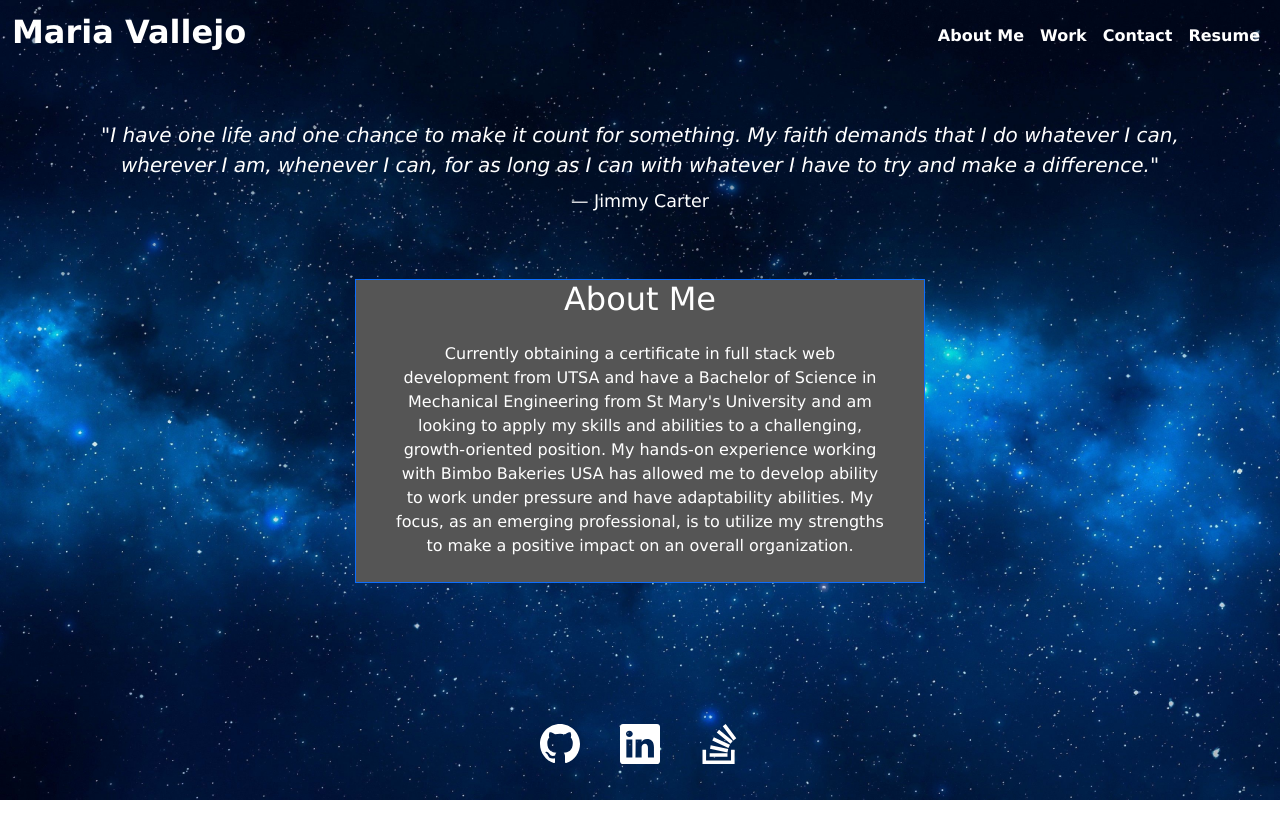
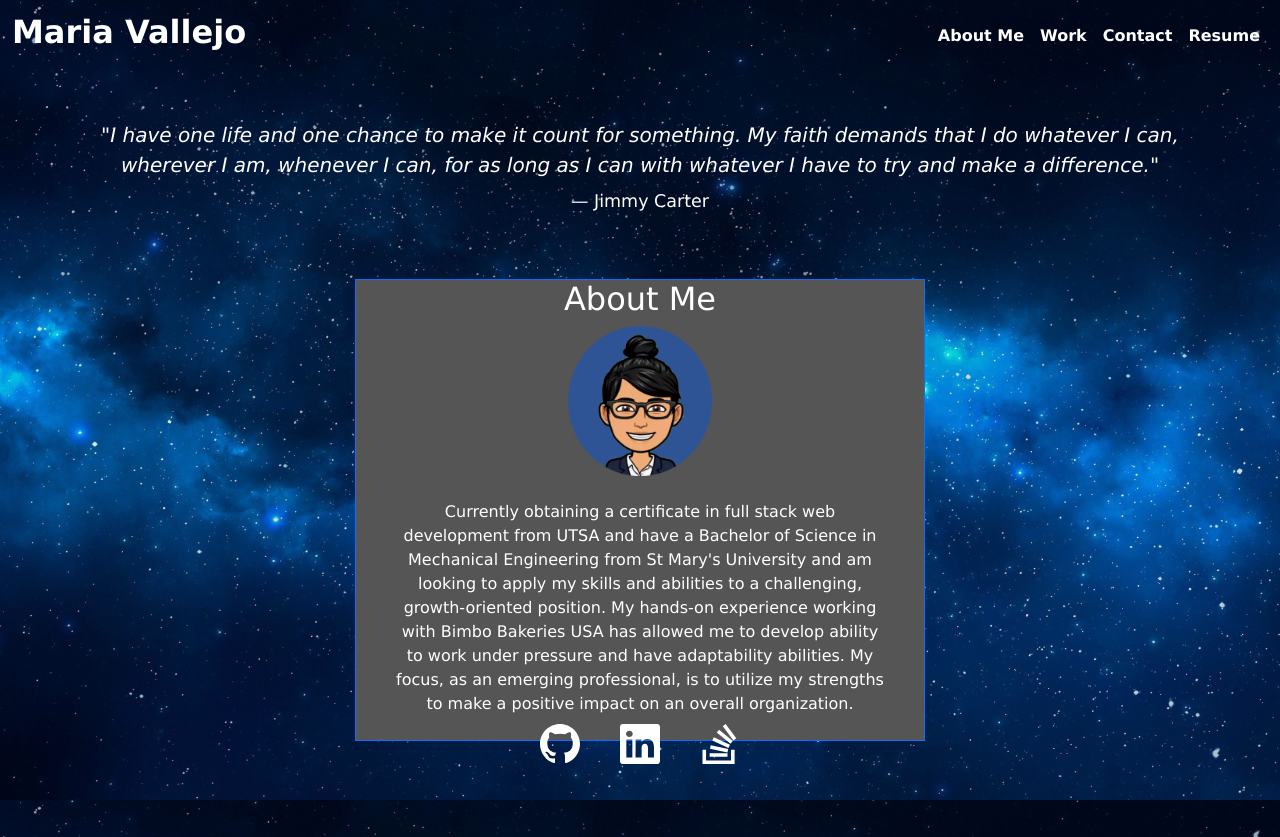
Before and after one commit to Mvalljo/HW2-ProfessionalPortfolio-MV, a React (Create React App) app: page / in a window 1280 px wide. Before the commit the page ends 800 px from the top, so only its background shows below. Built offline with nearby package versions, Linux system fonts and the light colour scheme.

Commit message:
added avatar image

```diff
--- a/src/components/AboutMe.js
+++ b/src/components/AboutMe.js
@@ -28,6 +28,11 @@ function AboutMe() {
           style={styles.footer}
         >
           <h2 className="text-center">About Me</h2>
+          <img
+            src={`${process.env.PUBLIC_URL}/assets/images/avatar.png`}
+            style={{ height: "150px"}}
+            alt="Headshot Pic"
+          />
           <p className="text-center m-3 p-2">
             Currently obtaining a certificate in full stack web development from
             UTSA and have a Bachelor of Science in Mechanical Engineering from
```
